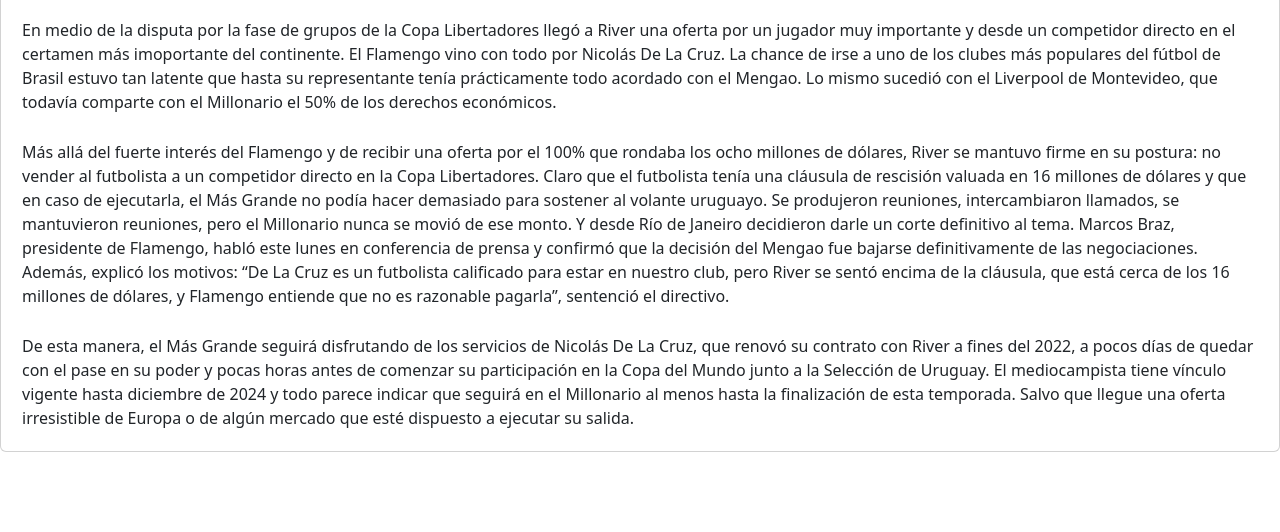
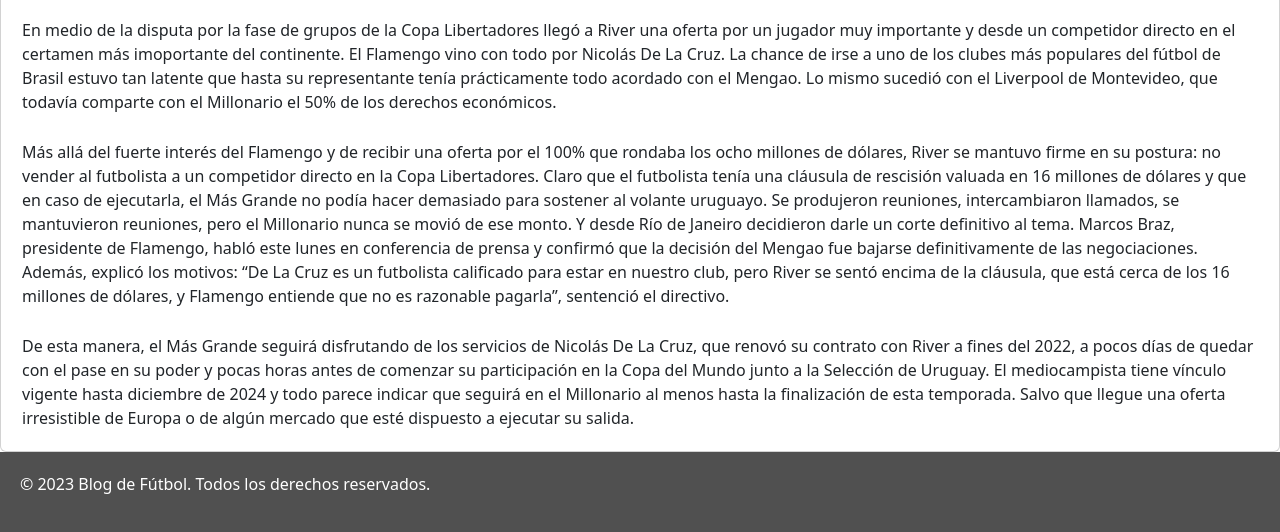
Before and after one commit to AxelFC2/PF-FernandoCanete, a plain HTML site: page pages/Noticias.html in a window 1280 px wide. Shown: the part 1512-2044 px from the top of the page. Before the commit the page ends 1964 px from the top, so only its background shows below. Drawn offline with Linux system fonts and the light colour scheme.

Commit message:
añadiendo-footer

```diff
--- a/pages/Noticias.html
+++ b/pages/Noticias.html
@@ -52,3 +52,9 @@
                 </div>
             </div>
     </main>
+
+    <footer class="footer">
+        <p class="footer-texto">© 2023 Blog de Fútbol. Todos los derechos reservados.</p>
+    </footer>
+</body>
+</html>
```
